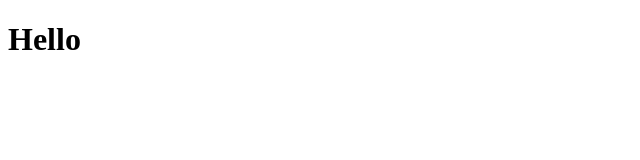
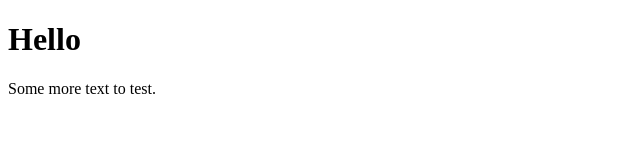
Before and after one commit to janetmunu/filesTest02, a plain HTML site: page index.html in a window 1280 px wide. Shown: the whole page, without its empty margins (0-640 px from the left). Drawn offline with Linux system fonts and the light colour scheme.

Commit message:
Update index.html

```diff
--- a/index.html
+++ b/index.html
@@ -8,5 +8,6 @@
 </head>
 <body>
   <H1>Hello</H1>
+    <p>Some more text to test.</p>
 </body>
 </html>
```
